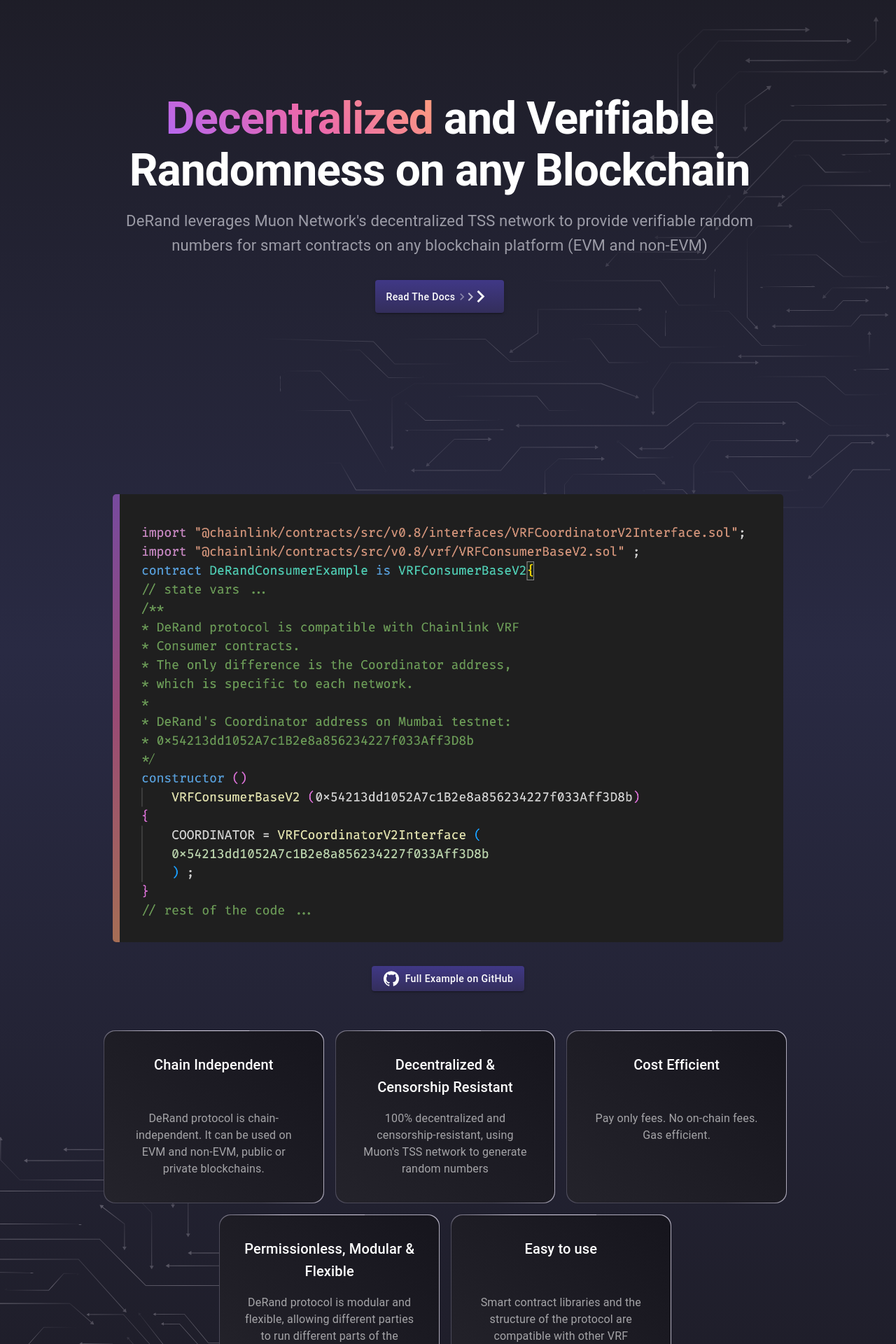
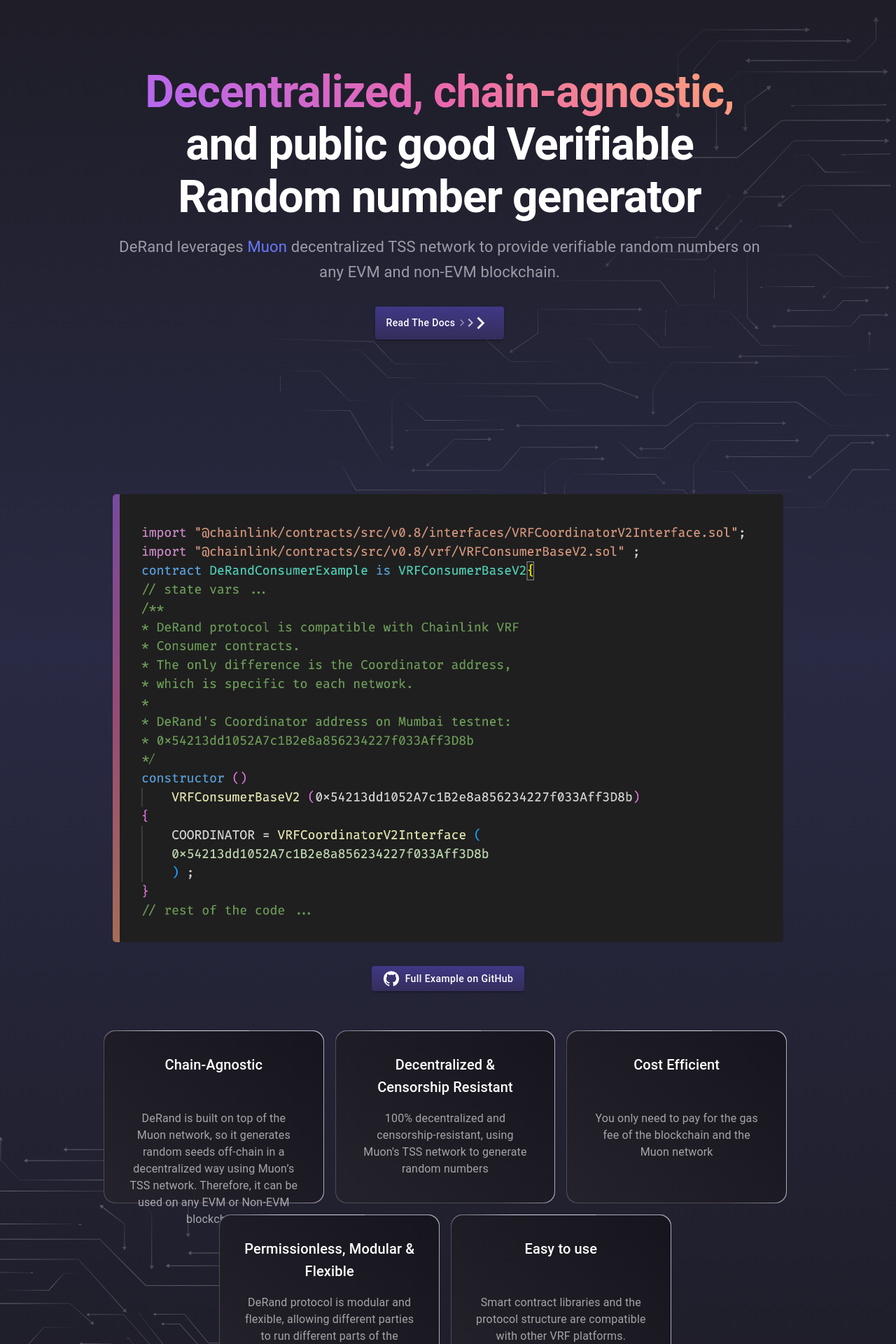
Before and after one commit to derand-protocol/derand-ui, a React (Create React App) app: page / in a window 1280 px wide. Shown: the part 160-2080 px from the top of the page at 70% size. Built offline with nearby package versions, Linux system fonts and the light colour scheme.

Commit message:
Improve data display in hero section and enhance feature box content

```diff
--- a/src/components/MainPage/Features.js
+++ b/src/components/MainPage/Features.js
@@ -54,8 +54,8 @@
 function Features() {
   const boxesContent = [
     {
-      title: 'Chain Independent',
-      body: 'DeRand protocol is chain-independent. It can be used on EVM and non-EVM, public or private blockchains.',
+      title: 'Chain-Agnostic',
+      body: 'DeRand is built on top of the Muon network, so it generates random seeds off-chain in a decentralized way using Muon’s TSS network. Therefore, it can be used on any EVM or Non-EVM blockchain',
     },
     {
       title: 'Decentralized & Censorship Resistant',
@@ -63,7 +63,7 @@
     },
     {
       title: 'Cost Efficient',
-      body: 'Pay only fees. No on-chain fees. Gas efficient.',
+      body: 'You only need to pay for the gas fee of the blockchain and the Muon network',
     },
     {
       title: 'Permissionless, Modular & Flexible',
@@ -71,7 +71,7 @@
     },
     {
       title: 'Easy to use',
-      body: 'Smart contract libraries and the structure of the protocol are compatible with other VRF platforms. Requires minimal code changes for developers',
+      body: 'Smart contract libraries and the protocol structure are compatible with other VRF platforms. Requires minimal code changes for developers',
     },
     ];
 
--- a/src/components/MainPage/MainContent.js
+++ b/src/components/MainPage/MainContent.js
@@ -61,9 +61,9 @@
           MozBackgroundClip: 'text',
           MozTextFillColor: 'transparent',
           }}>
-          Decentralized{" "}
+          Decentralized, chain-agnostic,{" "}
           </Box>
-          and Verifiable Randomness on any Blockchain
+          and public good Verifiable Random number generator
         </Typography>
       {/* Subtitle */}
         <Typography
@@ -79,7 +79,7 @@
             <Link
               href="https://www.muon.net/"
               target="_blank"
-              color="#9C9CA7"
+              color="#6979F8"
               sx={{
               textDecoration: 'none',
               '&:hover': {
@@ -88,9 +88,9 @@
               }
               }}
               >
-              Muon Network's
+              Muon
             </Link>{" "}
-          decentralized TSS network to provide verifiable random numbers for smart contracts on any blockchain platform (EVM and non-EVM)
+          decentralized TSS network to provide verifiable random numbers on any EVM and non-EVM blockchain.
         </Typography>
       {/* Button */}
     <Box sx={{ mt: { xs: 2, md: 4 } }}>
```
